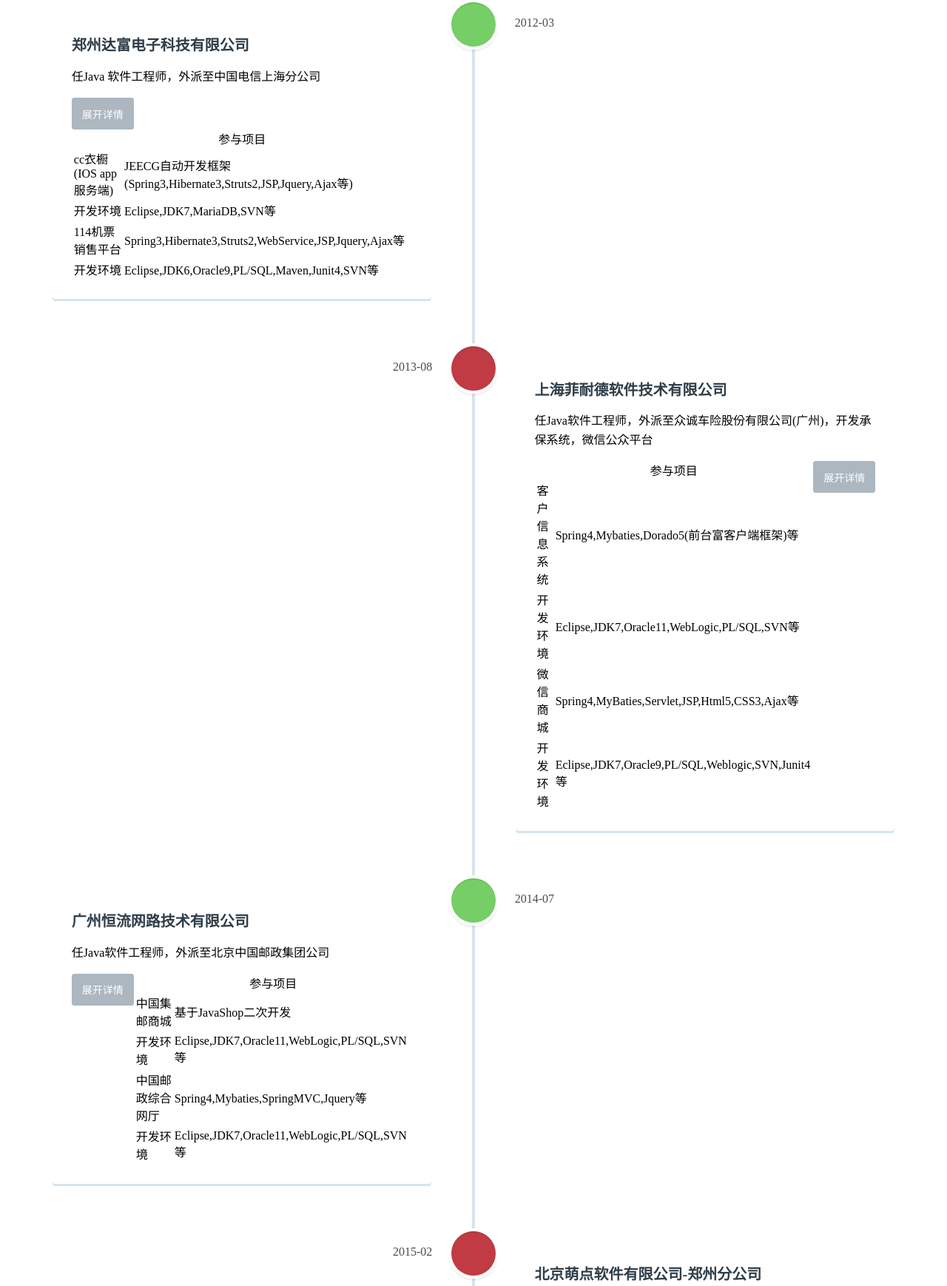
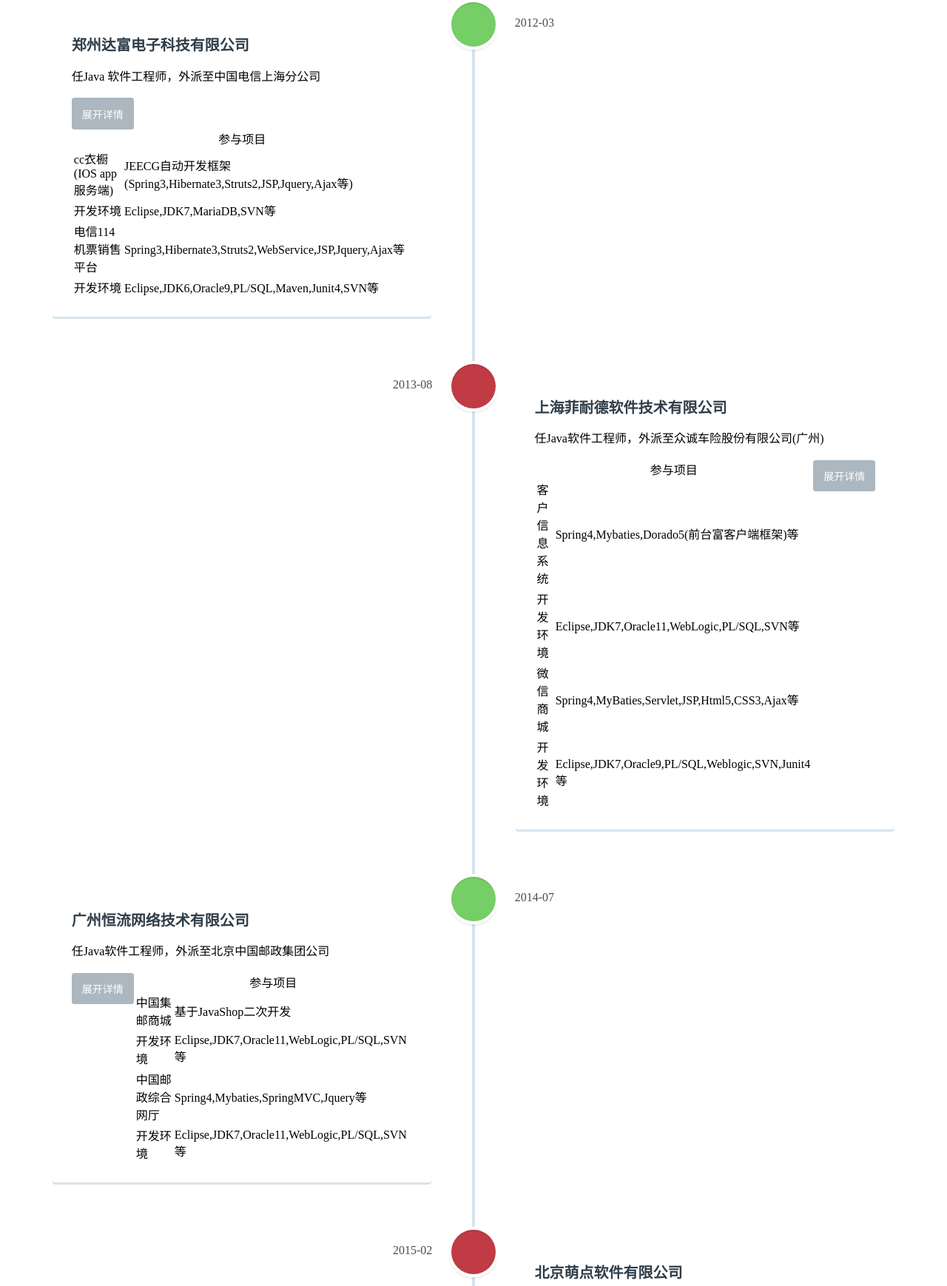
Before and after one commit to changxinjie/changxinjie.github.io, a website: page html/time-line.html in a window 1280 px wide. Shown: the part 77-1815 px from the top of the page at 74% size. Drawn offline with Linux system fonts and the light colour scheme; files that its build step writes are made by us from their sources.

Commit message:
fix the spell-mistake .

```diff
--- a/html/time-line.html
+++ b/html/time-line.html
@@ -20,7 +20,7 @@
 						<td>Eclipse,JDK7,MariaDB,SVN等</td>
 					</tr>
 					<tr>
-						<td>114机票销售平台</td>
+						<td>电信114机票销售平台</td>
 						<td>Spring3,Hibernate3,Struts2,WebService,JSP,Jquery,Ajax等</td>
 					</tr>
 					<tr>
@@ -37,7 +37,7 @@
 
 		<div class="cd-timeline-content">
 			<h2>上海菲耐德软件技术有限公司</h2>
-			<p>任Java软件工程师，外派至众诚车险股份有限公司(广州)，开发承保系统，微信公众平台</p>
+			<p>任Java软件工程师，外派至众诚车险股份有限公司(广州)</p>
 			<div class="cd-read-more" ng-init="showProject2=false" ng-click="showProject2=!showProject2">展开详情</div>
 			<span class="cd-date">2013-08</span>
 			<div ng-show="showProject2" class="top1">
@@ -68,7 +68,7 @@
 		</div>
 
 		<div class="cd-timeline-content">
-			<h2>广州恒流网路技术有限公司</h2>
+			<h2>广州恒流网络技术有限公司</h2>
 			<p>任Java软件工程师，外派至北京中国邮政集团公司</p>
 			<div class="cd-read-more" ng-init="showProject3=false" ng-click="showProject3=!showProject3">展开详情</div>
 			<span class="cd-date">2014-07</span>
@@ -100,7 +100,7 @@
 		</div>
 
 		<div class="cd-timeline-content">
-			<h2>北京萌点软件有限公司-郑州分公司</h2>
+			<h2>北京萌点软件有限公司</h2>
 			<p>任高级Java软件工程师，承接开发美国Securenettech智能家居云服务平台</p>
 			<div class="cd-read-more" ng-init="showProject4=false" ng-click="showProject4=!showProject4">展开详情</div>
 			<span class="cd-date">2015-02</span>
```
Also changed, not shown: html/table1.html (+1 -2 lines).
